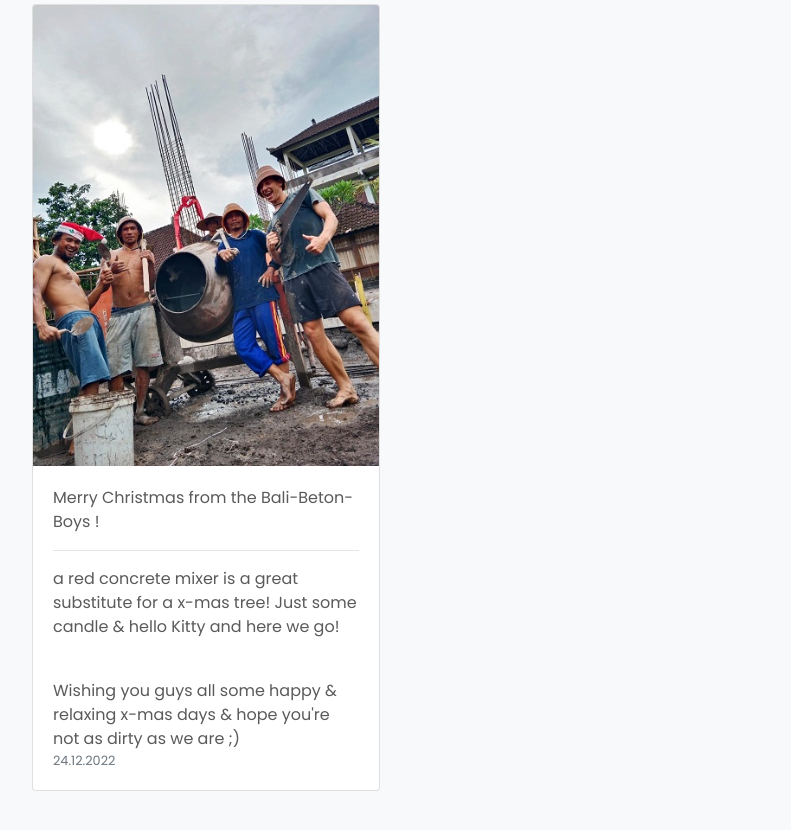
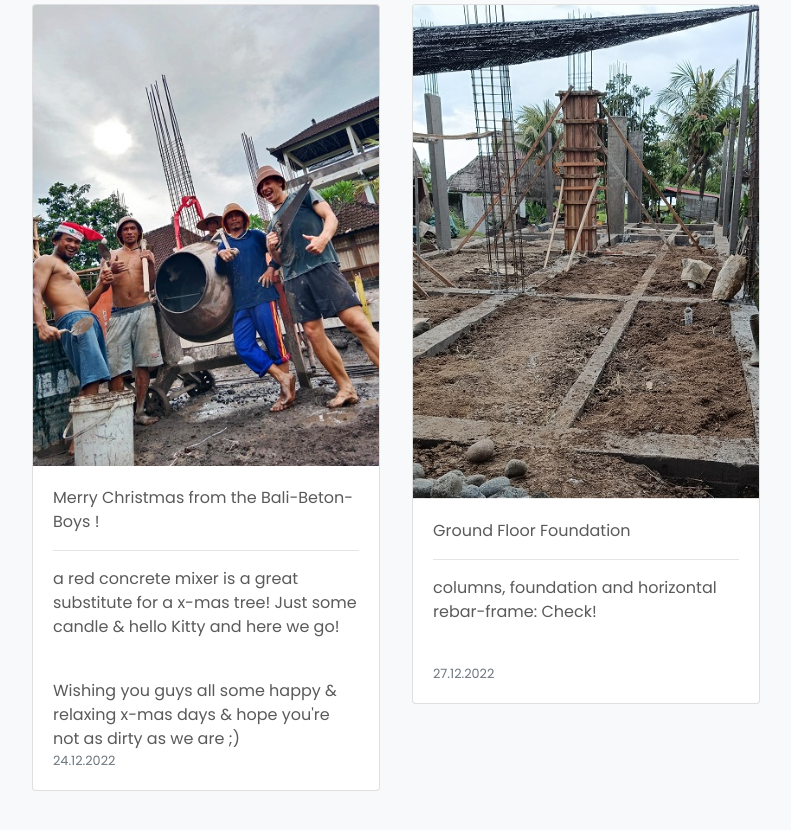
Before and after one commit to Svensone/Bali-Homepage, a plain HTML site: page progress.html in a window 1280 px wide. Shown: the part 1762-2592 px from the top of the page, without its empty margins (54-845 px from the left). Drawn offline with nearby package versions, Linux system fonts and the light colour scheme; a script that the page names is missing; files whose address does not match are found by name.

Commit message:
small fixes

```diff
--- a/progress.html
+++ b/progress.html
@@ -143,7 +143,7 @@
                 </div>
               </div>
             </div>
-
+<!-- 11.12 -->
             <div class="col-md-4">
               <div class="card mb-4 shadow-sm">
                 <img class="card-img-top" src="img/progress/11.12.jpg" alt="Card image cap">
@@ -166,7 +166,7 @@
                 </div>
               </div>
             </div>
-
+<!-- 13.12 -->
             <div class="col-md-4">
               <div class="card mb-4 shadow-sm">
                 <img class="card-img-top" src="img/progress/13.12.jpg" alt="Card image cap">
@@ -189,7 +189,7 @@
                 </div>
               </div>
             </div>
-
+<!-- 21.12 -->
             <div class="col-md-4">
               <div class="card mb-4 shadow-sm">
                 <img class="card-img-top" src="img/progress/21.12.jpeg" alt="Card image cap">
@@ -212,7 +212,7 @@
                 </div>
               </div>
             </div>
-
+<!-- Merry Christmas -->
             <div class="col-md-4">
               <div class="card mb-4 shadow-sm">
                 <img class="card-img-top" src="img/progress/24.12.jpeg" alt="Card image cap">
@@ -238,6 +238,31 @@
                 </div>
               </div>
             </div>
+<!-- 27.12 -->
+<div class="col-md-4">
+  <div class="card mb-4 shadow-sm">
+    <img class="card-img-top" src="img/progress/27.12.jpg" alt="Card image cap">
+    <div class="card-body">
+      <p class="card-text">
+        Ground Floor Foundation
+        </p>
+        <hr>
+        <p>
+        columns, foundation and horizontal rebar-frame: Check!
+        </p>
+        <br>
+      <div class="d-flex justify-content-between align-items-center">
+        <!-- <div class="btn-group">
+          <button type="button" class="btn btn-sm btn-outline-secondary">View</button>
+          <button type="button" class="btn btn-sm btn-outline-secondary">Edit</button>
+        </div> -->
+        <small class="text-muted">27.12.2022</small>
+      </div>
+    </div>
+  </div>
+</div>
+
+
 
           </div>
         </div>
```
Also changed, not shown: plans.html (+4 -1 lines), vision.html (+15 -12 lines), img/progress/27.12-2.jpg (added), img/progress/27.12.jpg (added).
